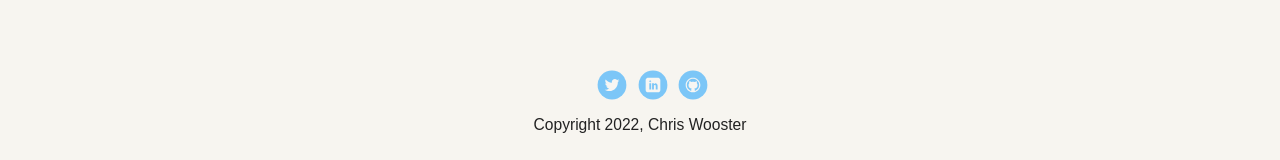
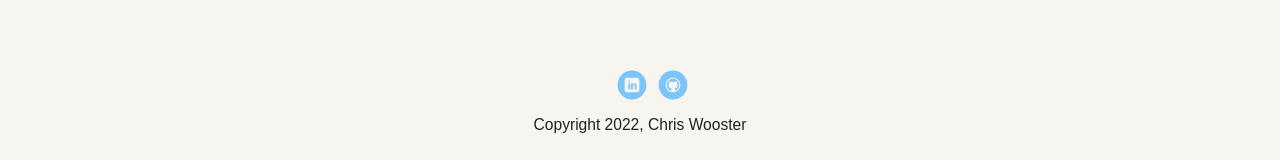
Before and after one commit to WoosterC/Techdegree-Project-1, a plain HTML site: page My Awesome Website/index.html in a window 1280 px wide. Shown: the part 939-1099 px from the top of the page. Drawn offline with Linux system fonts and the light colour scheme; a web font is replaced by a local one.

Commit message:
Update index.html

```diff
--- a/My Awesome Website/index.html
+++ b/My Awesome Website/index.html
@@ -52,9 +52,8 @@
     </main>
     <footer>
       <ul>
-        <li><a href="http://twitter.com/treehouse" target="_blank" class="social twitter">Twitter</a></li>
-        <li><a href="#" class="social linkedin">LinkedIn</a></li>
-        <li><a href="#" class="social github">Github</a></li>
+        <li><a href="https://www.linkedin.com/in/christopher-wooster-6468171b5/" class="social linkedin">LinkedIn</a></li>
+        <li><a href="https://github.com/WoosterC" class="social github">Github</a></li>
       </ul>
       <p class="copyright">Copyright 2022, Chris Wooster</p>
     </footer>
```
